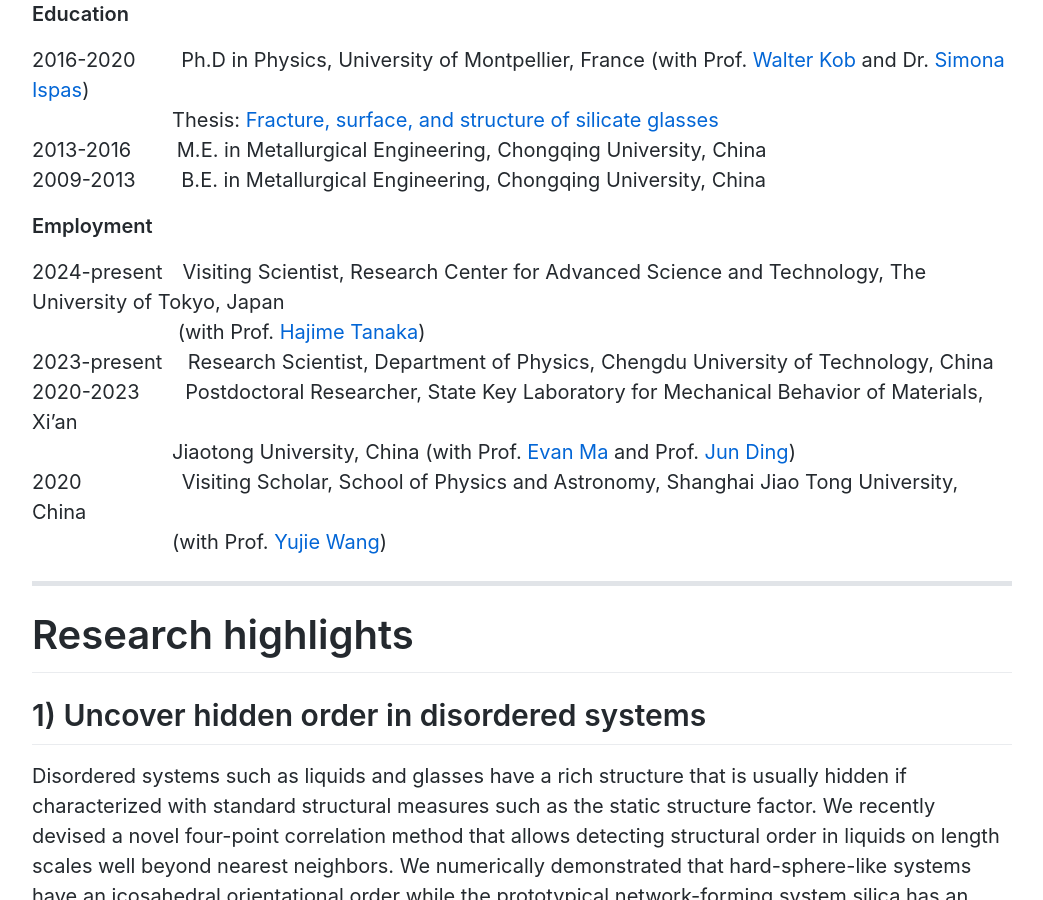
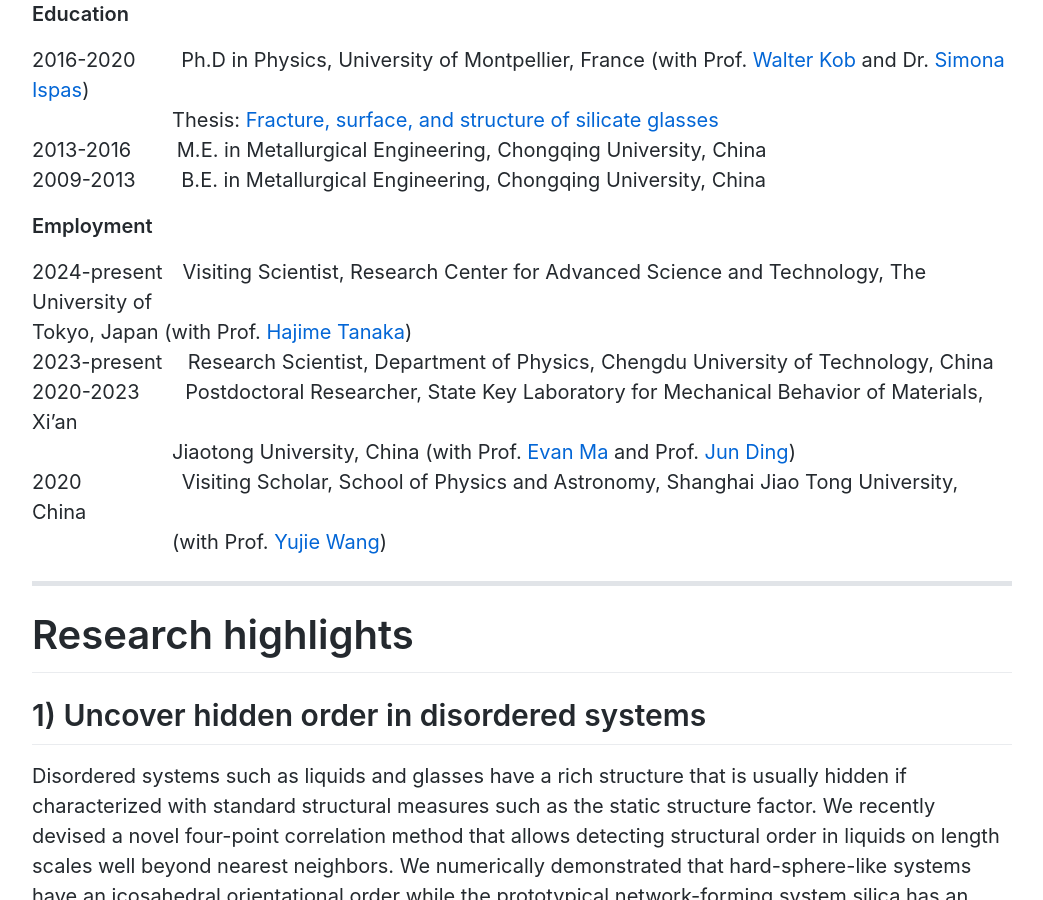
Before and after one commit to zhenzhang1991/zhenzhang1991.github.io, a Jekyll site: the page built from index.md, in a window 1280 px wide and 900 px high, scrolled down 636 px. Shown: the whole window, without its empty margins (118-1161 px from the left). Built offline with Jekyll 4.4.1, drawn with Linux system fonts in a browser that asks for light colours; Markdown is read by kramdown in place of the engine named in the settings; comment, search, counter and statistics services are not loaded.

```diff
--- a/index.md
+++ b/index.md
@@ -27,8 +27,8 @@ Email: zhen.zhang@cdut.edu.cn<br>
 
 **Employment**
 
-2024-present Visiting Scientist, Research Center for Advanced Science and Technology, The University of Tokyo, Japan <br>
-               (with Prof. [Hajime Tanaka](https://www.softmatter.rcast.u-tokyo.ac.jp/Top_E.html)) <br>
+2024-present Visiting Scientist, Research Center for Advanced Science and Technology, The University of <br>
+               Tokyo, Japan (with Prof. [Hajime Tanaka](https://www.softmatter.rcast.u-tokyo.ac.jp/Top_E.html)) <br>
 2023-present  Research Scientist, Department of Physics, Chengdu University of Technology, China <br>
 2020-2023   Postdoctoral Researcher, State Key Laboratory for Mechanical Behavior of Materials, Xi’an <br>
        Jiaotong University, China (with Prof. [Evan Ma](https://scholar.google.com/citations?user=wvnI5qIAAAAJ&hl=en) and Prof. [Jun Ding](http://gr.xjtu.edu.cn/en/web/dingsn/home)) <br>
```
